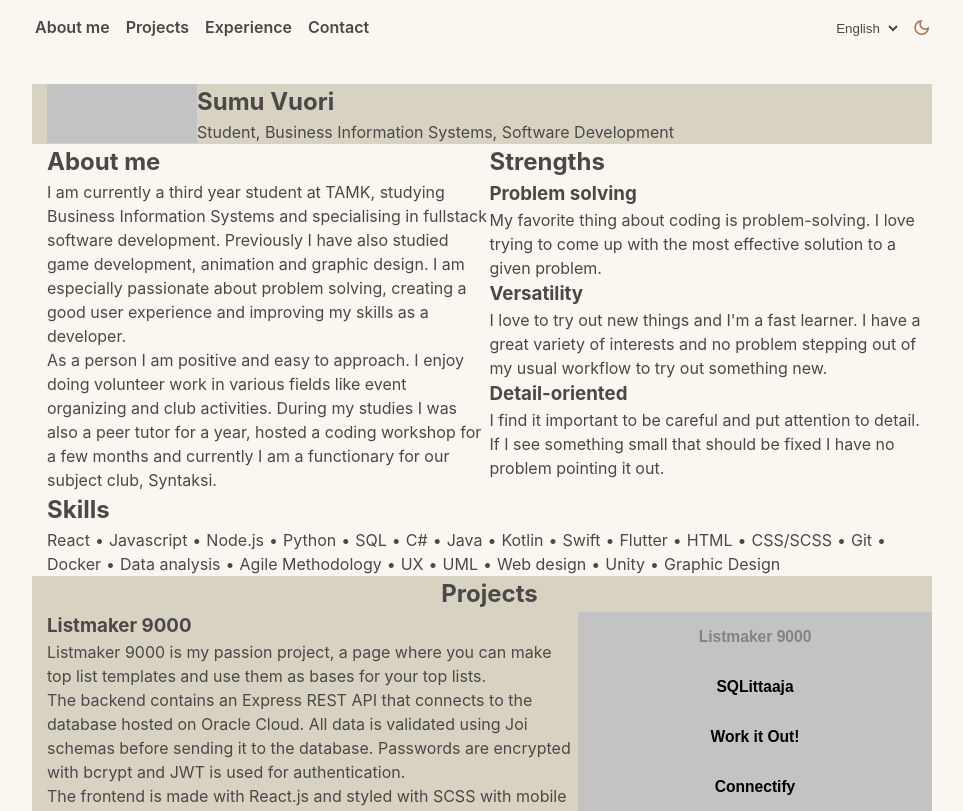
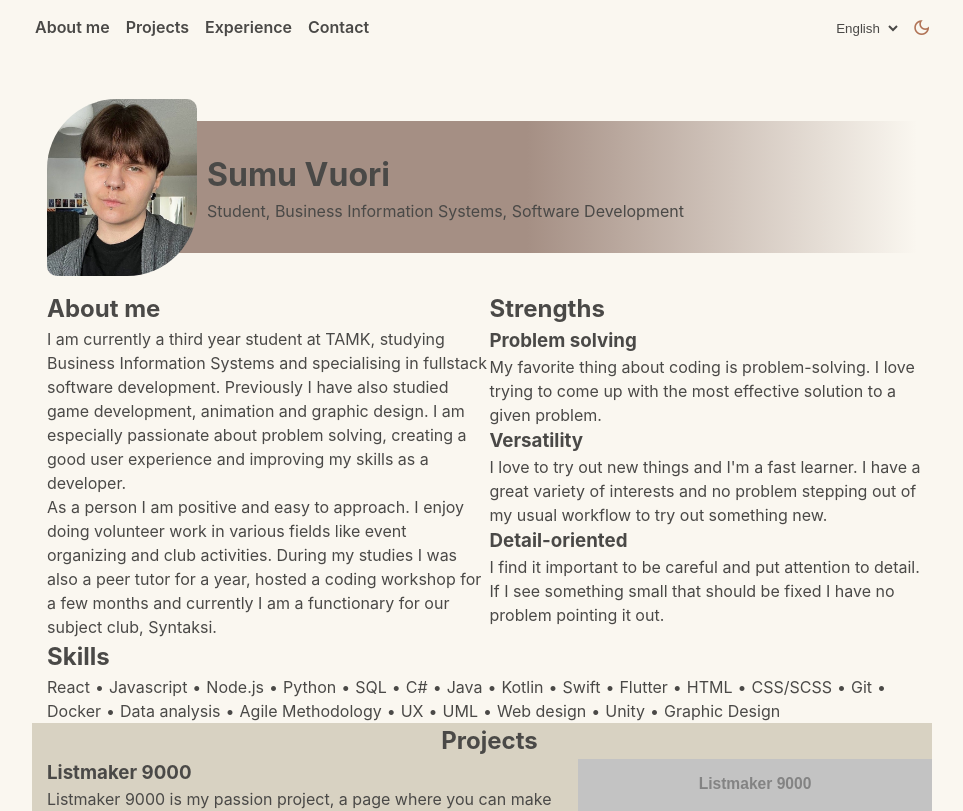
Before and after one commit to vuorisumu/portfolio, a React (Vite) app: page / in a window 1280 px wide. Shown: the top 811 px of the page, without its empty margins (158-1121 px from the left). Built offline with nearby package versions, Linux system fonts and the light colour scheme.

Commit message:
feat: add photo and styles to info section

```diff
--- a/src/components/GeneralInfo.jsx
+++ b/src/components/GeneralInfo.jsx
@@ -6,7 +6,7 @@ function GeneralInfo() {
   return (
     <article id="info">
       <div id="infoContainer">
-        <img src="/placeholder.png" />
+        <img src="/sumu.jpg" />
         <h1>Sumu Vuori</h1>
         <p>{t("title")}</p>
       </div>
--- a/src/styles/_info.scss
+++ b/src/styles/_info.scss
@@ -1,16 +1,36 @@
 @use "theme";
 
+$borderPadding: 30px;
+
 #info {
-    background: theme.$secondary-color;
+    padding: 15px;
 
     #infoContainer {
         display: grid;
-        align-items: center;
+        align-items: start;
         grid-template-columns:150px auto;
+
+        :not(:first-child) {
+            background: linear-gradient(to right, theme.$accent-secondary 50%, transparent);
+            padding-left: 70px;
+            margin-left: -60px;
+        }
 
         img {
             grid-row: 1/3;
-            width:100%;
+            width: 100%;
+            border-radius: 70px 10px;
+            z-index: 2;
+        }
+
+        h1 {
+            align-self: end;
+            padding-top: $borderPadding;
+            font-size: 2rem;
+        }
+
+        p {
+            padding-bottom: $borderPadding;
         }
     }
 }
--- a/src/styles/main.css
+++ b/src/styles/main.css
@@ -147,16 +147,31 @@ nav select option {
 }
 
 #info {
-  background: var(--secondary-color);
+  padding: 15px;
 }
 #info #infoContainer {
   display: grid;
-  align-items: center;
+  align-items: start;
   grid-template-columns: 150px auto;
+}
+#info #infoContainer :not(:first-child) {
+  background: linear-gradient(to right, var(--accent-secondary) 50%, transparent);
+  padding-left: 70px;
+  margin-left: -60px;
 }
 #info #infoContainer img {
   grid-row: 1/3;
   width: 100%;
+  border-radius: 70px 10px;
+  z-index: 2;
+}
+#info #infoContainer h1 {
+  align-self: end;
+  padding-top: 30px;
+  font-size: 2rem;
+}
+#info #infoContainer p {
+  padding-bottom: 30px;
 }
 
 #aboutContainer {
```
Also changed, not shown: public/sumu.jpg (added), 1 other file (tests, documents, lock files or other folders).
